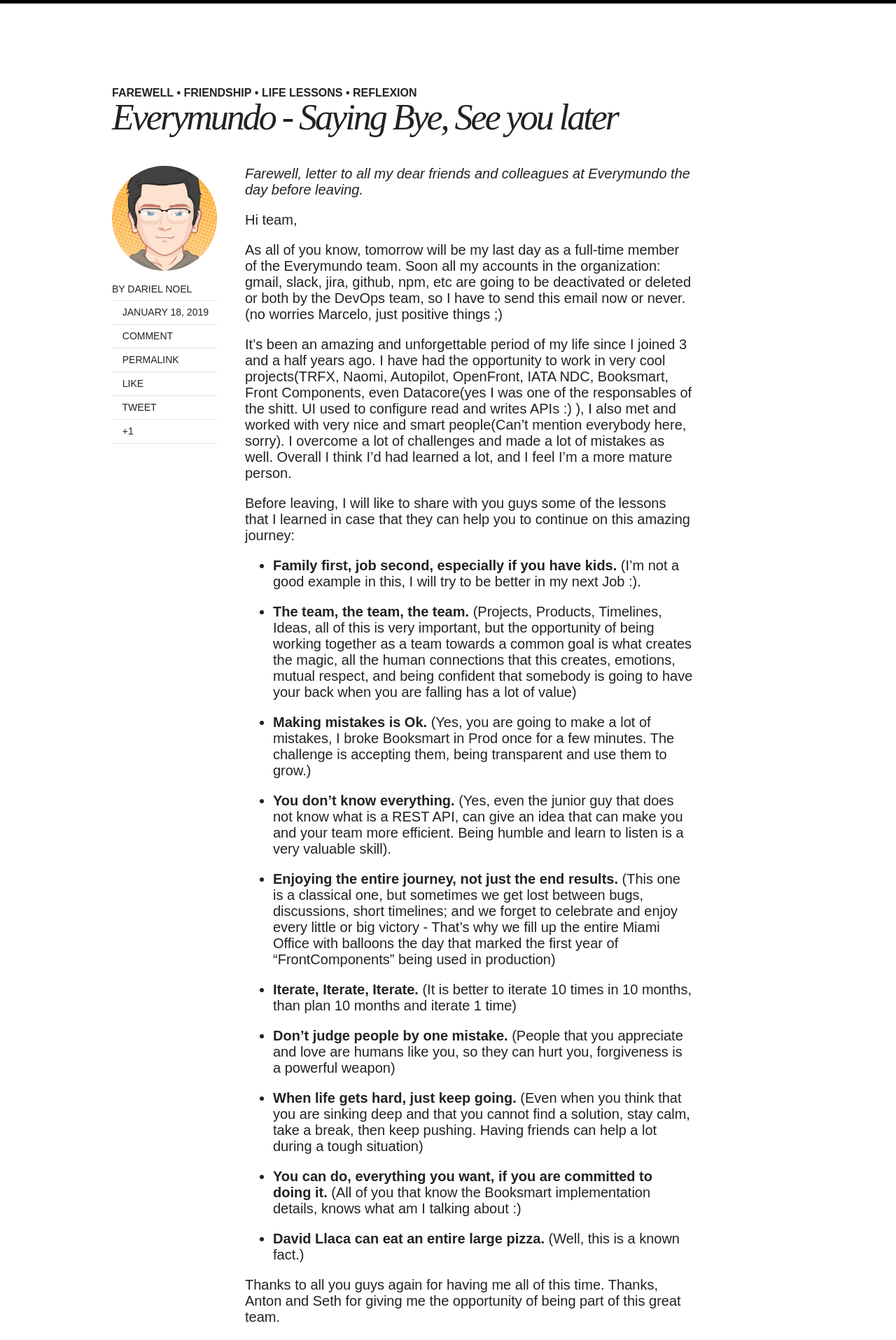
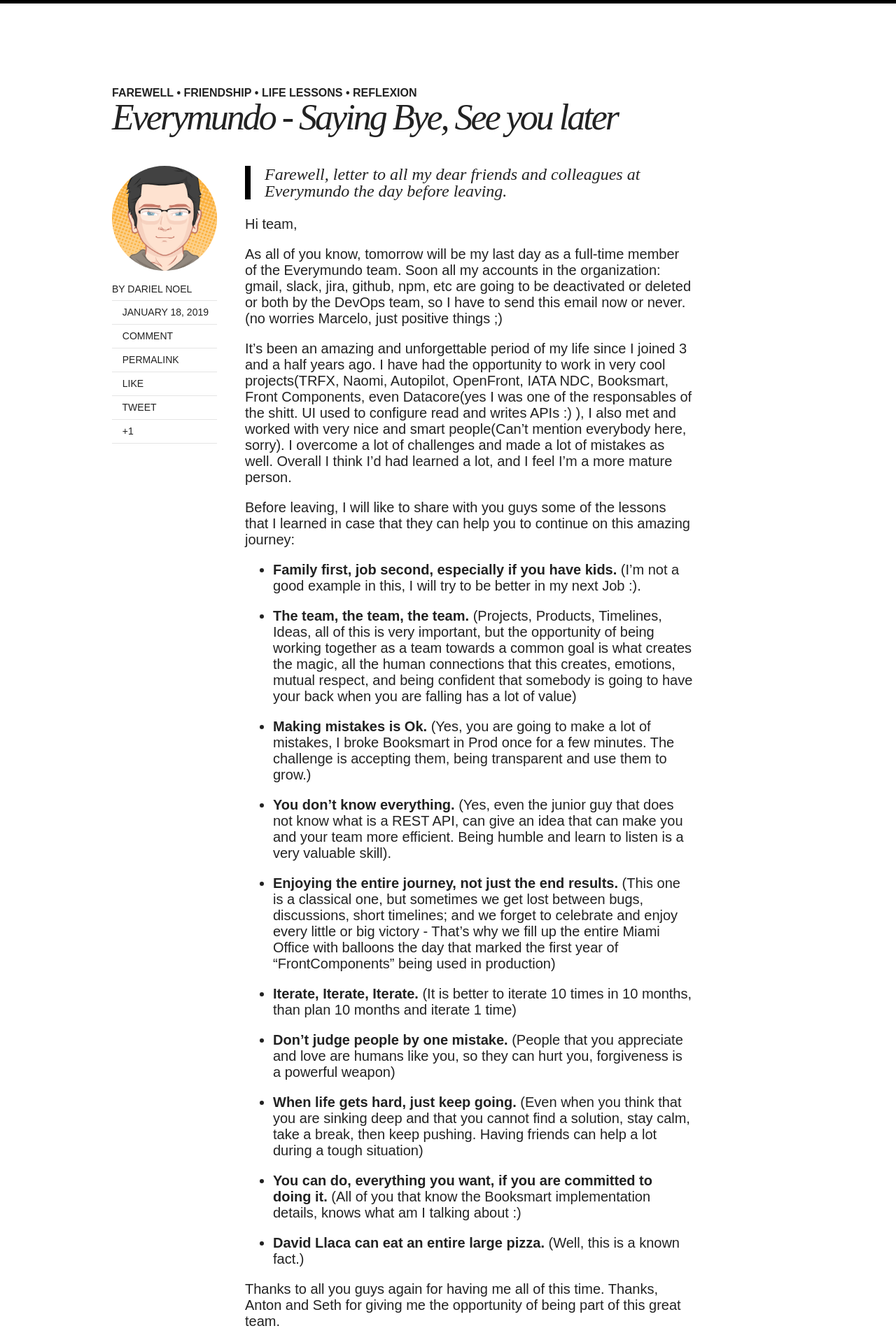
Before and after one commit to darielnoel/darielnoel.github.com, a Jekyll site: the page built from _posts/2019-01-18-everymundo-saying-bye-see-you-later.md, in a window 1280 px wide. Shown: the top 1915 px of the page at 70% size. Built offline with Jekyll 4.4.1, drawn with Linux system fonts in a browser that asks for light colours; nearby versions of some CDN libraries; comment, search, counter and statistics services are not loaded.

Commit message:
Fixing notes.

```diff
--- a/_posts/2019-01-18-everymundo-saying-bye-see-you-later.md
+++ b/_posts/2019-01-18-everymundo-saying-bye-see-you-later.md
@@ -8,7 +8,7 @@
 share: true
 ---
 
-*Farewell, letter to all my dear friends and colleagues at Everymundo the day before leaving.*
+> *Farewell, letter to all my dear friends and colleagues at Everymundo the day before leaving.*
 
 Hi team,
 
```
